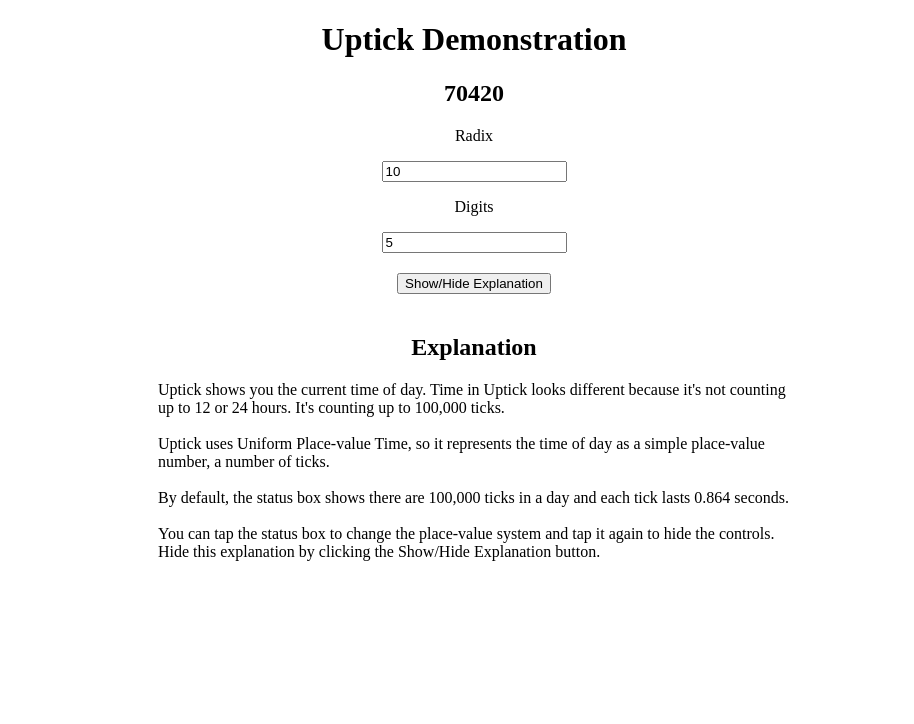
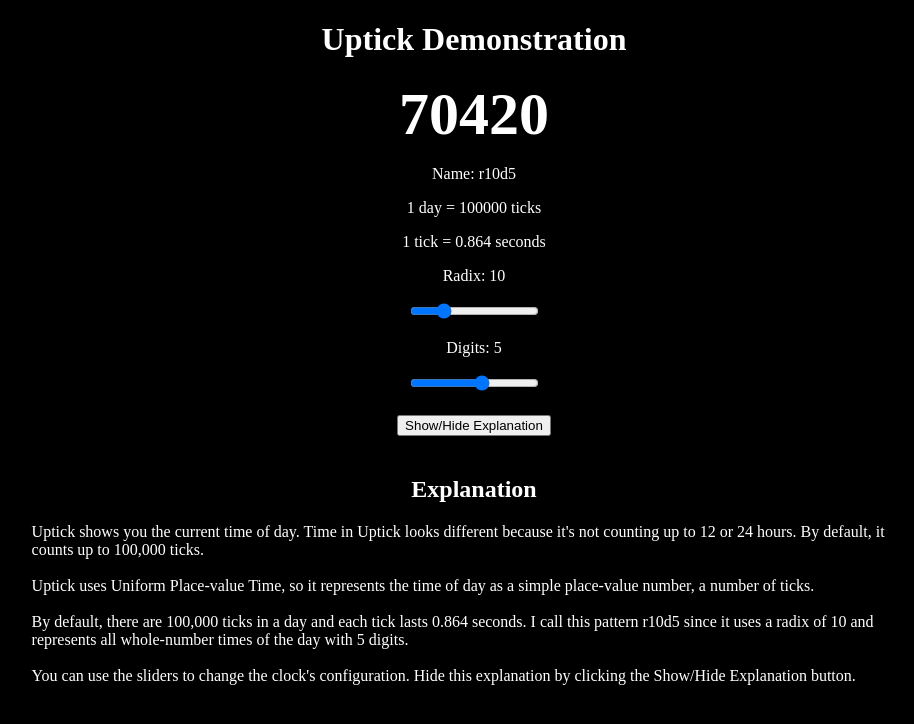
Before and after one commit to andrewbaughman/bofftime, a plain HTML site: page index.html in a window 1280 px wide. Shown: the whole page, without its empty margins (166-1080 px from the left). Drawn offline with Linux system fonts and the light colour scheme.

Commit message:
Redesign for webpage centered design with dark mode

```diff
--- a/index.html
+++ b/index.html
@@ -2,20 +2,37 @@
 <html>
 	<head>
 		<meta charset="UTF-8">
-		<title>BoffTime</title>
+		<title>UpTick Web</title>
         <script src="./wordlist.js"></script>
         <script src="./bofftime.js"></script>
-		<!-- <script src="./script.js"></script> -->
 		<script>
 let base = 10
 let power = 5
 let inst = setInterval(updateTimeText, timerInterval(base, power));
 
+function updateRadix() {
+	let baseSlider = document.getElementById('radixSlider');
+	base = baseSlider.value;
+	document.getElementById('radixSliderLabel').innerHTML = base;
+}
+
+function updateDigits() {
+	let digitsSlider = document.getElementById('digitsSlider');
+	power = digitsSlider.value;
+	document.getElementById('digitsSliderLabel').innerHTML = power;
+}
+
 function updateTimeText() {
 	let timeText = document.getElementById("time");
-	const base = document.getElementById("inputRadix").value
-	const power = document.getElementById("inputPower").value
+	let dayLength = document.getElementById("dayLength");
+	let tickDuration = document.getElementById("tickDuration");
+	let systemName = document.getElementById("systemName")
+	const base = document.getElementById("radixSlider").value
+	const power = document.getElementById("digitsSlider").value
   	timeText.innerHTML = boffTime(getTime(), base, power);
+	dayLength.innerHTML = "1 day = 1" + "0".repeat(power) + " ticks";
+	tickDuration.innerHTML = "1 tick = " + secondDayEquivalence(base, power).toFixed(3) + " seconds";
+	systemName.innerHTML = "r" + base + "d" + power;
 }
 
 function toggleHiddenExplanation() {
@@ -36,11 +53,12 @@ function toggleHiddenClass(element) {
 		<style>
 body {
 	text-align: center;
+	background: black;
 }
 
 #explanation-text {
 	margin: auto;
-	width: 50%;
+	width: 70%;
 	text-align: left;
 }
 
@@ -51,30 +69,35 @@ body {
 .hidden {
 	display: none;
 }
+
+.white {
+	color: white;
+}
 		</style>
 	</head>
 	<body>
-		<h1>Uptick Demonstration</h1>
-		<h2 id="time"></h2>
-		<p id="dayLength"></p>
-		<p id="tickDuration"></p>
+		<h1 class="white">Uptick Demonstration</h1>
+		<h2 class="white" id="time" style="font-size: 60px; margin: 0;"></h2>
+		<p class="white"><span>Name: </span><span id="systemName">r10d5</span></p>
+		<p class="white" id="dayLength"></p>
+		<p class="white" id="tickDuration"></p>
 		<div class="slider">
-			<p>Radix</p>
-			<input type="text" id="inputRadix" value="10">
+			<p class="white"><span>Radix: </span><span id="radixSliderLabel">10</span></p>
+			<input type="range" min="2" max="36" value="10" step="1" class="slider" oninput="updateRadix()" id="radixSlider">
 		</div>
 		<div class="slider">
-			<p>Digits</p>
-			<input type="text" id="inputPower" value="5">
+			<p class="white"><span>Digits: </span><span id="digitsSliderLabel">5</span></p>
+			<input type="range" min="1" max="8" value="5" step="1" class="slider" oninput="updateDigits()" id="digitsSlider">
 		</div>
 		<button id="toggle-explanation" onclick="toggleHiddenExplanation()">Show/Hide Explanation</button>
-		<h2 id="explanation-title">Explanation</h2>
-		<p id="explanation-text">Uptick shows you the current time of day. Time in Uptick looks different because it's not counting up to 12 or 24 hours. It's counting up to 100,000 ticks.
+		<h2 class="white" id="explanation-title">Explanation</h2>
+		<p class="white" id="explanation-text">Uptick shows you the current time of day. Time in Uptick looks different because it's not counting up to 12 or 24 hours. By default, it counts up to 100,000 ticks.
 			<br><br>
 			Uptick uses Uniform Place-value Time, so it represents the time of day as a simple place-value number, a number of ticks.
 			<br><br>
-			By default, the status box shows there are 100,000 ticks in a day and each tick lasts 0.864 seconds.
+			By default, there are 100,000 ticks in a day and each tick lasts 0.864 seconds. I call this pattern r10d5 since it uses a radix of 10 and represents all whole-number times of the day with 5 digits.
 			<br><br>
-			You can tap the status box to change the place-value system and tap it again to hide the controls. Hide this explanation by clicking the Show/Hide Explanation button.
+			You can use the sliders to change the clock's configuration. Hide this explanation by clicking the Show/Hide Explanation button.
 			</p>
 	</body>
 </html>
```
